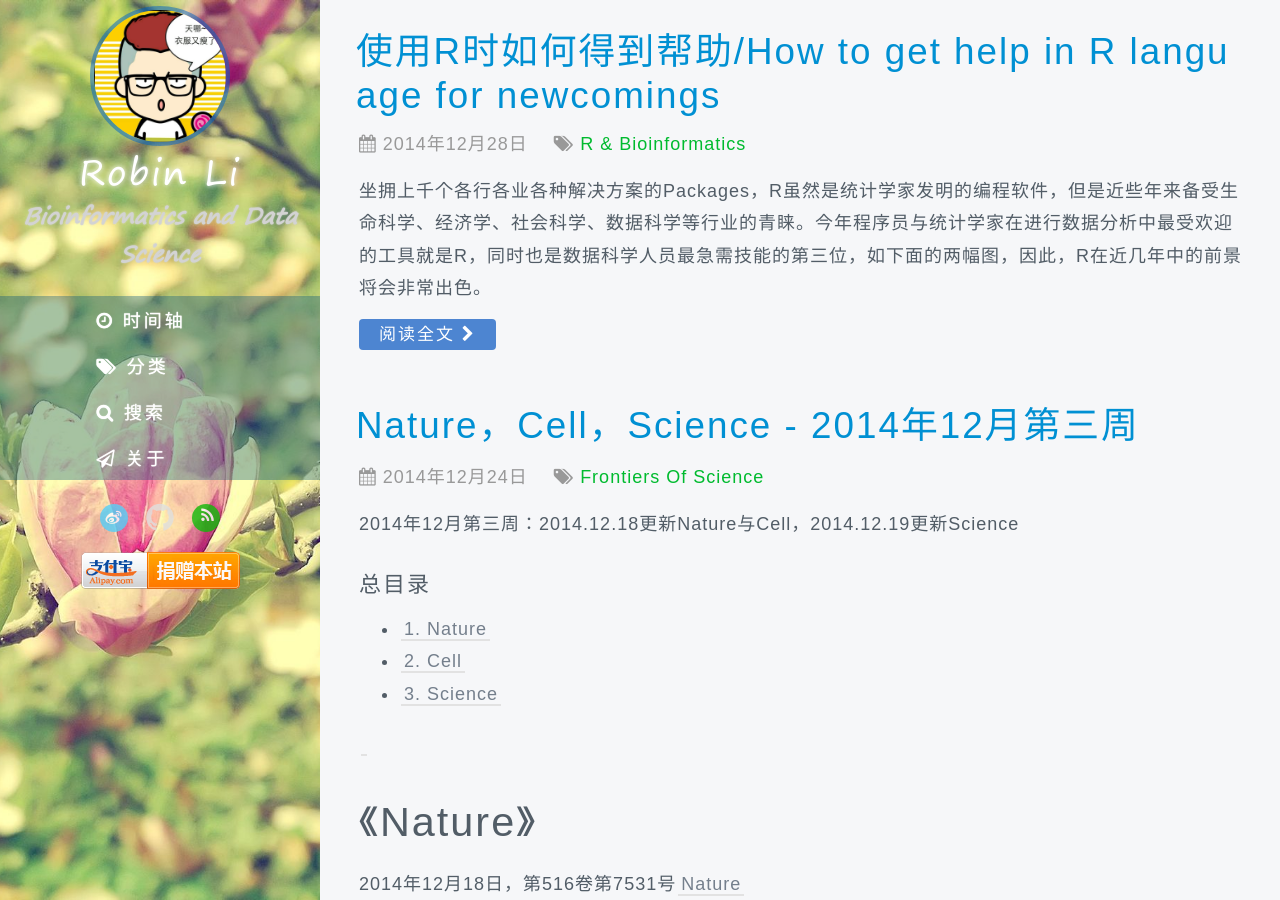
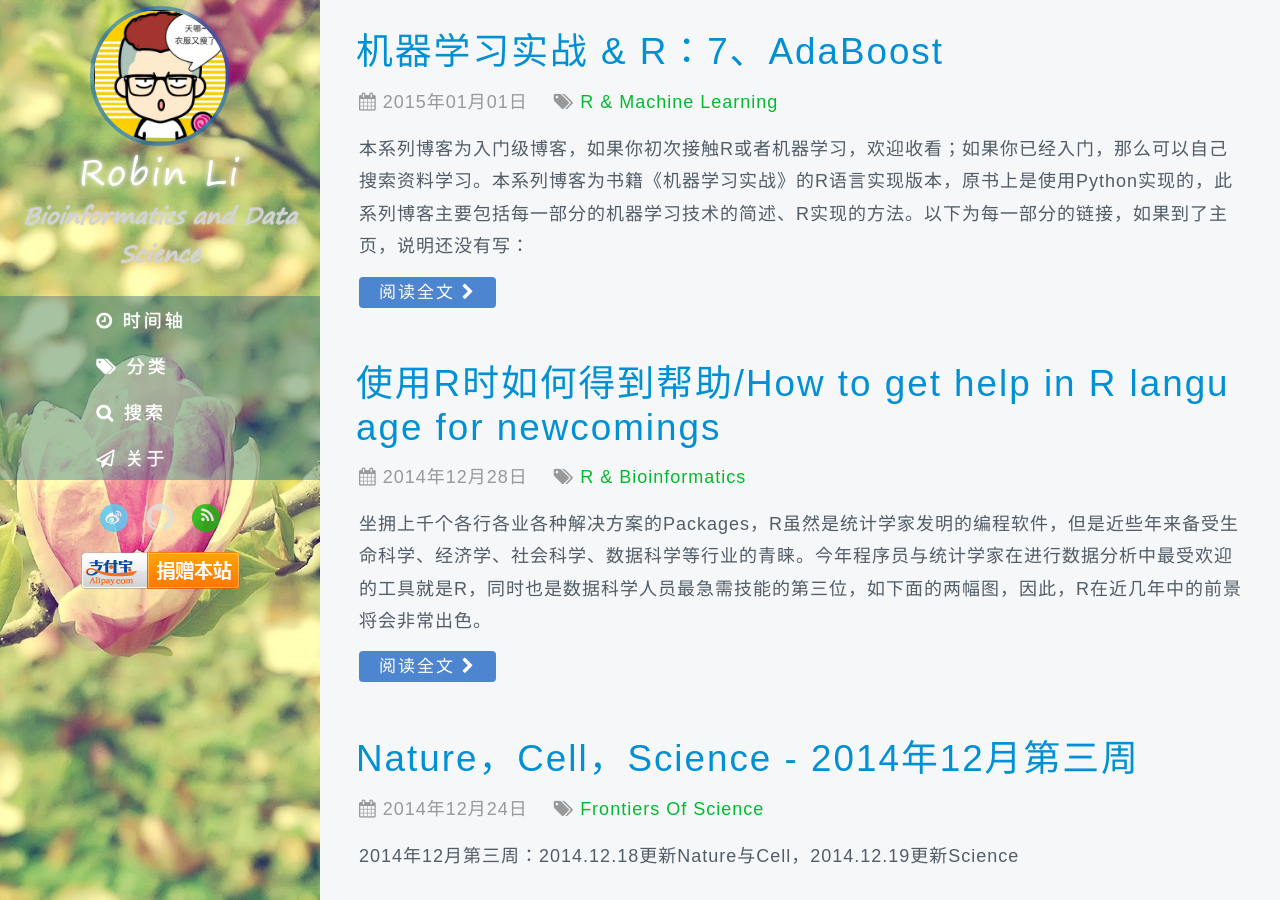
Before and after one commit to pureice/pureice.github.com, a Jekyll site: the page built from index.html, in a window 1280 px wide and 900 px high. Built offline with Jekyll 4.4.1, drawn with Linux system fonts in a browser that asks for light colours; some web fonts are replaced; the list of posts is cut into pages by our own code; comment, search, counter and statistics services are not loaded; some of the changed lines change nothing that is shown.

Commit message:
MLinAction$R7

```diff
--- a/_posts/R & Machine Learning/2014-12-17-机器学习实战&R-1.md
+++ b/_posts/R & Machine Learning/2014-12-17-MLinAction&R1.md
@@ -9,13 +9,13 @@ tags: [机器学习, R, 前沿与资源]
 本系列博客为入门级博客，如果你初次接触R或者机器学习，欢迎收看；如果你已经入门，那么可以自己搜索资料学习。本系列博客为书籍《机器学习实战》的R语言实现版本，原书上是使用Python实现的，此系列博客主要包括每一部分的机器学习技术的简述、R实现的方法。以下为每一部分的链接，如果到了主页，说明还没有写：
 
 <!-- more -->
-- [1、前言与资源](https:/pureice.github.io/blog/2014/12/17/机器学习实战&R-1.html)
+- [1、前言与资源](https:/pureice.github.io/blog/2014/12/17/MLinAction&R1.html)
 - [2、K-近邻算法](https:/pureice.github.com)
 - [3、决策树](https:/pureice.github.com)
 - [4、朴素贝叶斯](https:/pureice.github.com)
 - [5、Logistic回归](https:/pureice.github.com)
 - [6、支持向量机](https:/pureice.github.com)
-- [7、AdaBoost](https:/pureice.github.com)
+- [7、AdaBoost](https:/pureice.github.com/blog/2015/1/1/MLinAction&R7.html)
 - [8、回归](https:/pureice.github.com)
 - [9、树回归](https:/pureice.github.com)
 - [10、K-均值聚类](https:/pureice.github.com)
--- /dev/null
+++ b/_posts/R & Machine Learning/2015-1-1-MLinAction&R7.md
@@ -0,0 +1,353 @@
+---
+layout: post
+title: 机器学习实战 & R：7、AdaBoost
+comments: true
+category: R & Machine Learning
+tags: [机器学习, R, AdaBoost]
+---
+
+本系列博客为入门级博客，如果你初次接触R或者机器学习，欢迎收看；如果你已经入门，那么可以自己搜索资料学习。本系列博客为书籍《机器学习实战》的R语言实现版本，原书上是使用Python实现的，此系列博客主要包括每一部分的机器学习技术的简述、R实现的方法。以下为每一部分的链接，如果到了主页，说明还没有写：
+
+<!-- more -->
+- [1、前言与资源](https:/pureice.github.io/blog/2014/12/17/MLinAction&R1.html)
+- [2、K-近邻算法](https:/pureice.github.com)
+- [3、决策树](https:/pureice.github.com)
+- [4、朴素贝叶斯](https:/pureice.github.com)
+- [5、Logistic回归](https:/pureice.github.com)
+- [6、支持向量机](https:/pureice.github.com)
+- [7、AdaBoost](https:/pureice.github.comblog/2015/1/1/MLinAction&R7.html)
+- [8、回归](https:/pureice.github.com)
+- [9、树回归](https:/pureice.github.com)
+- [10、K-均值聚类](https:/pureice.github.com)
+- [11、Apriori算法关联分析](https:/pureice.github.com)
+- [12、FP-grouth算法](https:/pureice.github.com)
+- [13、PCA主成份分析](https:/pureice.github.com)
+- [14、SVD奇异值分析](https:/pureice.github.com)
+<!-- more -->
+
+###目录
+<!-- MarkdownTOC depth=4 -->
+- [1. AdaBoost方法简介](#1. 方法简介)
+- [2. R实现单决策树的AdaBoost](#2. R实现)
+- [3. 其他分类相关问题](#3. 相关问题)
+<!-- /MarkdownTOC -->
+
+<a name="1. 方法简介" />
+
+###1. 方法简介
+
+Meta-algrithm(元算法)的基本思想是不听从一个人的意见，而是听从多人的意见。AdaBoost是元算法的其中一种，也有人说AdaBoost是最好的监督学习算法。
+
+这一章以单层决策树作为弱学习机，使用AdaBoost作为集合方法，将拥有不同样本（这里的不同样本其实是一个样本，看了下面便知道原因）生成不同的弱学习机（同一类型，不同参数的单层决策树）结合生成一个强学习机。
+
+####1.1 基于数据集多重抽样的分类器
+
+将多种分类器结合在一起的方法就是*集成方法*(Ensemble Method)或者*元算法*(Meta-algrithm)，这种集合可以是：不同算法集成；同一算法不同设置下的继集成；数据集中不同部分分配给不同分类其之后的集成。
+
+AdaBoost的优缺点
+
+> 优点：繁华错误率低，已编码，可以用在大部分分类器上，无参数调节；
+> 缺点：对离群值敏感；
+> 数据类型：数值型和标称型数据。
+
+#####1.1.1 Bagging方法
+
+Bagging算法又称自举汇聚法(Booststrap aggregating)。Bagging法的特点在于抽样，抽样的方法为重抽样，例如一个样本中，有N条记录，重抽样便是在这N条记录中抽取N条记录，在R中可以使用sample(x, size, replace = True)的方法进行重抽样。重抽样得到S个新的样本，每个样本便可以生产一个弱学习机，便是S个弱学习机，最后的结果便是这S个弱学习机的集成方法，例如S个分类器中结果对多的那个。Bagging方法不仅可以用于分类，同样也使用于计算统计量，例如计算一组N个数样本的均值，如果怀疑这个样本的可靠性，可以使用Bagging生成S个样本，也可以生成S个均值，可以得到这个均值的均值和方差，有文献报道在够大的抽样情况下，这N个样本的均值的均值和方差可以收敛到一个稳定的值。
+
+还有一些现金Bagging法，例如随即森林[(Random Forest)](http://en.wikipedia.org/wiki/Random_forest)，还是看英文的好。
+
+#####1.1.2 Boosting方法
+
+Boosting和Bagging方法相似，也是用的同样类型的学习机。Boosting方法更关注的是已有分类器错分的那些数据，最后结果也是不同弱分类器的分类效能加权而得，分类效能低的权重低，分类效能高的权重高；而Boosting最后结果靠不同弱分类的权重是一样的。
+
+Yoav Freund在1996的Experiments with a New Boosting Algorithm中提出了AdaBoost.M1和AdaBoost.M2两种算法。其中，AdaBoost.M1是我们通常所说的Discrete AdaBoost：而AdaBoost.M2是M1的泛化形式。该文的一个结论是:当弱分类器算法使用简单的分类方法时，boosting的效果明显地统一地比bagging要好。当弱分类器算法使用C4.5时，boosting比bagging较好，但是没有前者的比较来得明显。
+
+Boosting中最流行的是AdaBoost，两者的区别在于：Boosting需要得到每个分类器的最小效能，即弱学习机的先验知识；AdaBoost则没有这个缺点。
+
+####1.2 AdaBoost的一般流程
+
+> 1. 收集数据：可以使用任意方法；
+> 2. 准备数据：依赖于所使用的弱分类器类型，本章使用的是单层决策树，这种分类器可以以处理任何数据类型。当然也可以使用任意分类器作为弱分类器，第2章到第6章中的任一分类器都可以充当弱分类器。作为 弱分类器，简单分类器的效果更好；
+> 3. 分析数据：可以使用任意方法；
+> 4. 训练算法：AdaBoost的大部分时间都用在训絲上，分类器将多次在同一数据集上训练弱分类器；
+> 5. 测试算法：计算分类的错误率，或者说还有其他的测试方法，例如正确率、召回率和ROC曲线(计算其AUC)；
+> 6. 使用方法：同SVM样，AdaBoost预测两个类别中的一个。如果想把它应用到多个类别的场合，那么就要像多类SVM中的做法一样AdaBoost进行修改 。
+
+####1.3 AdaBoost理论介绍
+
+AdaBoost是adaptive Boosting即（自适应Boosting）的缩写，其运行过程如下：训练样本中的每个记录， 并赋予其一个权重，这些权重构成了向量D。迭代初始，这些权重都初始化成相等值。首先在训练数据上训练出一个弱分类器并计算该分类器的错误率，然后在同一数据集上再次训练弱分类器。在分类器的第二次训练当中，将会重新调整每个样本的权重，其中第一次分对的样本的权重将会降低，而第一次分错的样本的权重将会提高，这里的权重将会用于这一次训练中错误率的计算，得到加权错误率。为了从所有弱分类器中得到最终的分类结果，AdaBoost为每个分类器都分配了一个权重值alpha，这些alpha值是基于每个弱分类器的错误率进行计算的。最后对于新的数据集进行算法使用时，将会用所有得到的弱分类器进行计算，结果是这些弱分类器结果加权后的和。
+
+错误率的定义是：$$\epsilon= \frac{未正确分类的样本数目}{所有样本数目}$$。
+
+alpha的计算公式如下：$$\alpha =0.5 * ln(\frac{1-\epsilon}{\epsilon})$$。
+
+在计算出alpha后，样本的权重向量*D*进行更新：
+1. 如果分类正确，$$D_i^(i+1)=\frac{D_i^(t)*e^{-\alpha}}{Sum(D)}$$，权重降低；
+2. 如果分类错误，$$D_i^(i+1)=\frac{D_i^(t)*e^{\alpha}}{Sum(D)}$$，权重增加。
+
+在计算出新的*D*之后，新的迭代开始；关于上面这几个公式的推到，可以参考AdaBoost[原始文献](http://link.springer.com/chapter/10.1007/3-540-59119-2_166)。
+
+AdaBoost的大致流程图如下：
+
+<img src="http://pureice.github.com/images/ML/7-1.JPG" height="50%" width="50%">
+
+<a name="2. R实现" />
+
+###2. R实现单决策树的AdaBoost
+
+具体的每个函数的意义见原文，与原文完全相同，只是使用R并根据R的一些数据函数特点进行了修改。
+
+####2.1 单层决策树
+
+首先生成数据：
+
+    loadSimpData <- function(){
+    datMat <- matrix(data=c(1,2,1.3,1,2,2.1,1.1,1,1,1),nrow=5,ncol=2)
+    classLables <- matrix(data=c(1,1,-1,-1,1),nrow=1,ncol=5)
+    return(list(data1=datMat,data2=classLables))#注意R中返回多个值时的方法
+    }
+    datMat=loadSimpData()[[1]]#注意R中调用list中具体元素的方法，两个[]
+    classLables=loadSimpData()[[2]]
+
+这个函数生产两个数据，一个是datMat：所有feature的数据；一个是classlables：数据对应的分类标签。
+
+决策树的具体内容见第三章：第三章用的ID3方法，决策树生产的方法还有CART和C4.5方法。接下来构建单层决策树，单层决策树是指只通过一个feature的进行判断分类，当然这是一个很不严谨的分类方法，但是也是一个很好理解、很容易解释的弱学习机。单层决策树的code如下
+
+	stumpClassify <- function(dataMatrix,dimen,threshVal,threshIneq){
+	  dimen=as.numeric(dimen)  #加上这3个数据转化，是为了蛋疼的R数据结构
+	  threshVal=as.numeric(threshVal)
+	  threshIneq=as.character(threshIneq)
+	  retArray <- matrix(data=1,nrow=dim(dataMatrix)[1],ncol=1)#开始假设所有的都分对了
+	  if (threshIneq == 'lt'){
+	    retArray[dataMatrix[,dimen] <= threshVal] <- -1 #retArray[这里面的返回值是F和T]，如果是小于为假，那么小于阈值的为假
+	  }else{
+	    retArray[dataMatrix[,dimen] > threshVal] <- -1 #如果是大于，那么大于阈值为假
+	  }
+	  return(retArray)#返回此次阈值测试的结果
+	}
+
+	buildStump <- function(dataArr,classLabels,D){
+	  dataMatrix=as.matrix(dataArr);labelMat=t(as.matrix(classLables))
+	  m=dim(dataMatrix)[1] #行数
+	  n=dim(dataMatrix)[2] #列数
+	  numSteps=10.0 #步数
+	  bestStump=list() #Python中使用的是字典，我们这里使用list
+	  bestClasEst=matrix(data=0,nrow=m,ncol=1) #最好的分类结果
+	  minError=Inf #inf是不行的，Python里面可以，但是R里面只有Inf才可以，注意大小写
+	  for (i in seq(1,n)){#按照有变量个数进行测试，这里数据只有两个
+	    rangMin=min(dataMatrix[,i]);rangMax=max(dataMatrix[,i]) #测试阈值的最大与最小
+	    stepSize=(rangMax-rangMin)/numSteps
+	    for (j in seq(-1,as.integer(numSteps)+1)){#这里的步长选择了-1到11，阈值在最大最小之外，是可以的。
+	      for (inequal in c("lt","gt")){#这里面的lt表示小于，gt表示大于，大于小于的意思就是决策树里面的左拐还是右拐
+	        threshVal=rangMin + j*stepSize
+	        predictedVals <- stumpClassify(dataMatrix,i,threshVal,inequal)
+	        errArr <- matrix(data=1,nrow=m,ncol=1)
+	        errArr[predictedVals == labelMat]=0
+	        weightedArr <- sum(t(D)*errArr)#这个地方和Python中不一样，Python中直接求和了，R中没有，需要加一个
+	        if (weightedArr < minError){
+	          minError = weightedArr
+	          bestClasEst = predictedVals #原来Python中用的copy函数，这是因为Python中拷贝的问题，R中没有这个问题
+	          bestStump$dim = i
+	          bestStump$thresh = threshVal
+	          bestStump$ineq = inequal
+	        }
+	      }
+	    }
+	  }
+	  return(list(bestStump,minError,bestClasEst))
+	}
+
+单层决策树的实现共有两个函数完成，第一个函数通过阈值比较把数据进行分类，返回相应的结论：例如以第dimen个变量的阈值threshVal，如果ineq为lt，即little than（gt表示greater than），那边表示的是这个feature的值如果小于阈值，那么返回结果为否；第二个事变例函数，便利所有feature中的所有值，选择出最好的单层决策树，让error最小。测试这两个函数
+
+	#若分类器结果测试
+	sampleNum = dim(datMat)[1]
+	D=matrix(data=1/sampleNum,nrow=1,ncol=sampleNum) #这个和原文有点出入
+	result=buildStump(datMat,classLables,D)
+
+	> result
+	[[1]]
+	[[1]]$dim #选择哪一个feature
+	[1] 1
+
+	[[1]]$thresh #这个feature的阈值
+	[1] 1.3
+
+	[[1]]$ineq #表示小于这个阈值为负
+	[1] "lt"
+
+
+	[[2]]
+	[1] 0.2 #平均误差，总误差除以样本个数，例如这5个分类中只有一个发生		  #错误，那么就是说总误差为1，1/5=0.2
+
+	[[3]]   #表示分类的结果
+	     [,1]
+	[1,]   -1 #只有这个是错误的剩下的都是对的
+	[2,]    1
+	[3,]   -1
+	[4,]   -1
+	[5,]    1
+
+	#结果检查：clear！
+
+####2.2 AdaBoost实现
+
+接下来实现AdaBoost，其伪代码如下：
+
+	对每次迭代：
+		利用buildStump()函数找到最佳的单层决策树
+		将最佳单层决策树加入到单层决策树数组
+		计算alpha
+		计算新的权重向量D
+		更新累计类别估计值
+		如果错误率等于0.0,则退出循环
+
+其R代码如下：
+
+	adaBoostTrainDS <- function(dataArr,classLables,numIt=40){
+	  dataArr=as.matrix(dataArr)
+	  classLables=as.matrix(classLables)
+	  weakClassArr=list() #Python中用字典，我们依然用list
+	  m=dim(dataArr)[1]
+	  D=matrix(data=1/m,nrow=1,ncol=5)
+	  aggClassEst=matrix(data=0,nrow=m,ncol=1)
+	  for (i in seq(1,numIt)){
+	    result=buildStump(datMat,classLables,D)#这个就是R里面比Python笨的地方
+	    bestStump=result[[1]]
+	    error=result[[2]]
+	    classEst=result[[3]]
+	    alpha=0.5*log((1.0-error)/max(error,1e-16))
+	    bestStump$alpha=alpha#在这里面R与Python的不同，觉得要简单点，Python的[]用的是append
+	    expon=-1*alpha*classLables*t(classEst)#这个地方是R简单点的地方，R中要求两个相乘的vector方向一致，multipy是一对一的相乘
+	    D=D*exp(expon)#这个地方到底是谁乘以谁有点烦躁
+	    D=D/sum(D)
+	    aggClassEst = aggClassEst + alpha*classEst
+	    aggErrors = matrix(data=1,nrow=1,ncol=5)
+	    aggErrors[sign(aggClassEst) == t(classLables)] = 0
+	    errorRate=sum(aggErrors)/m
+	    #result$errorRate=errorRate
+	    weakClassArr[[paste0(i,"thclassfier")]]=bestStump#蛋疼的R数据结构啊啊啊啊
+	    if (errorRate <= 0){
+	      break
+	    }
+	  }
+	  return(weakClassArr)
+	}
+
+测试Code：
+
+	result2=adaBoostTrainDS(datMat,classLables)
+	> result2
+	$`1thclassfier`  #第一个分类器
+	$`1thclassfier`$dim
+	[1] 1
+
+	$`1thclassfier`$thresh
+	[1] 1.3
+
+	$`1thclassfier`$ineq
+	[1] "lt"
+
+	$`1thclassfier`$alpha
+	[1] 0.6931472
+
+
+	$`2thclassfier`
+	$`2thclassfier`$dim
+	[1] 2
+
+	$`2thclassfier`$thresh
+	[1] 1
+
+	$`2thclassfier`$ineq
+	[1] "lt"
+
+	$`2thclassfier`$alpha
+	[1] 0.9729551
+
+
+	$`3thclassfier`
+	$`3thclassfier`$dim
+	[1] 1
+
+	$`3thclassfier`$thresh
+	[1] 0.9
+
+	$`3thclassfier`$ineq
+	[1] "lt"
+
+	$`3thclassfier`$alpha
+	[1] 0.8958797
+
+	#检验结果：clear！
+
+结果显示，共生成了3个弱分类器，他们的结合为一个强学习机，错误率为0。
+
+####2.3 测试算法
+
+虽然生成了强学习机，并且训练的错误率为0，但是还需要使用测试一下其效果。
+
+	adaClassify <- function(datToClass,classifierArr){
+	  dataMatrix=datToClass
+	  m=dim(dataMatrix)[1]
+	  aggClassEst=matrix(data=0,nrow=m,ncol=1)
+	  for (i in seq(length(classifierArr))){
+	    classEst=stumpClassify(dataMatrix,classifierArr[[i]]["dim"],classifierArr[[i]]["thresh"],classifierArr[[i]]["ineq"])
+	    aggClassEst=aggClassEst+as.numeric(classifierArr[[i]]["alpha"])*classEst
+	  }
+	  return(sign(aggClassEst))
+	}
+
+
+测试结果为：
+
+	datToClass=matrix(data=c(5,0,5,0),nrow=2,ncol=2) #蛋疼的数据结构，注意一行是一个数据
+	result3=adaClassify(datToClass,result2)
+
+	> result3
+	     [,1]
+	[1,]    1
+	[2,]   -1
+
+	#结果检查：clear！
+
+结果显示成功的将(5,5)，(0,0)两个数据进行了分类
+
+<a name="3. 相关问题" />
+
+###3. 其他分类相关问题
+
+####3.1 过拟合问题
+
+<img src="http://pureice.github.com/images/ML/7-2.JPG" height="50%" width="50%">
+
+观察表中的测试错误率一栏，就会发现测试错误率在达到了一个最小值之后又开始上升了。这类现象称之为过拟合（overfitting, 也称为过学习）。有文献声称，对于表现好的数据集，AdaBoost的测试错误率就会达到一个稳定值，并不会随着分类器的增多而上升。或许在本例子中的数据集也称不上“表现好”。该数据集一开始有30%的缺失值，对于Logistic回归而言，这些缺失值的假设就是有效的，而对于决策树却可能并不合适。
+
+很多人都认为 ，AdaBoost和SVM是监督机器学习中最强大的两种方法。实际上， 这两者之间拥有不少相似之处。我们可以把弱分类器想象成SVM中的一个核函数，也可以按照最大化某个最小间隔的方式重写AdaBoost。而它们的不同在于其所定义的间隔计算方式有所不同，因此导致的结果也不同。特别是在高维空间下，这两者之间的差异就会更加明显。
+
+####3.2 其他度量方式
+
+除了本章使用的最简单的错误率，还有一些其他度量方式，如正确率和召回率，以下面的混淆矩阵为例
+
+<img src="http://pureice.github.com/images/ML/7-3.JPG" height="50%" width="50%">
+
+其中正确率(Precision)为TP/(TP+FP)，表示预测为正确中真的是正确的比例，召回率(Recall)为TP/(TP+FN)，表示所有真的是正确中有多少被预测为正确了。
+
+对于分类问题还有一个很General的图，[ROC曲线](http://baike.baidu.com/view/42249.htm)图，如下图，
+
+<img src="http://pureice.github.com/images/ML/7-4.JPG" height="50%" width="50%">
+
+其中横坐标为假阳率=FP/(FP+TN)，纵坐标的真阳率=TP/(TP+FN)，一个好的分类方法如上图棕红色线。量化评价ROC曲线的方法是计算曲线下面积(Area Under the Curve, AUC)，完美的分类器AUC=1，完全随机分类的ROC曲线的AUC=0.5。
+
+由于R和Python画图的方法不太一样，所以这里不重复ROC曲线和AUC计算的函数，有很多[网络资源](http://blog.sina.com.cn/s/blog_9b332cf401012qht.html)和R的包：[pROC](http://cran.r-project.org/web/packages/pROC/)等。
+
+####3.3 非均衡分类问题与代价函数
+
+我们还必须讨论一个问题，平常状态下我们都假设所有类别的分类代价是一样的 。例如我们构建了一个用于检测患疝病的马匹是否存活的系统在，通过构建了分类器，假如某人给我们牵来一匹马，他希望我们能预测这匹马能否生存，如果我们说马会死，那么他们就可能会对马实施安乐死，而不是通过给马喂药来延缓其不可避免的死亡过程。对于预测应该死亡，我们预测的是不死亡，代价是一些马药，而对于预测不应该死亡却预测的是死亡，代价则是一匹昂贵的马，马药和马这两个代价明显是不一样的，也就是所谓的非均衡分类问题。
+
+我们有一些其他可以用于处理非均匀分类代价问题的方法，其中的一种称为代价敏感的学习(cost-sensitiveleaming)。在分类算法中，我们有很多方法可以用来引入代价信息。在AdaBoost中，可以基于代价函数来调整错误权重向量D。在朴素贝叶斯中，可以选择具有最小期望代价而不是最大概率的类别作为最后的结果。在SVM中，可以在代价函数中对于不同的类别选择不同的参数。上述做法就会给较小类更多的权重，即在训练时，小类当中只允许更少的错误。
+
+针对非均衡问题调节分类器的方法，除了上面的新的评价方法，还有的是对分类器的训练数据进行改造。这可以通过欠抽样(undersampling)或者过抽样(oversampling)来实现。过抽样意味着复制样例，而欠抽样意味着删除样例。不管采用哪种方式，数据都会从原始形式改造为新形式。抽样过程则可以通过随机方式或者某个预定方式来实现。
+
+第7章的Code[下载地址](https://github.com/pureice/pureice.github.com/tree/master/code/ML&R)。
+
+如需转载，请著名作者Robin Li以及[Pureice.github.com](http:/pureice.github.cim)，谢谢你的配合~
```
Also changed, not shown: images/ML/7-1.JPG (added), images/ML/7-2.JPG (added), images/ML/7-3.JPG (added), images/ML/7-4.JPG (added), 1 other file.
